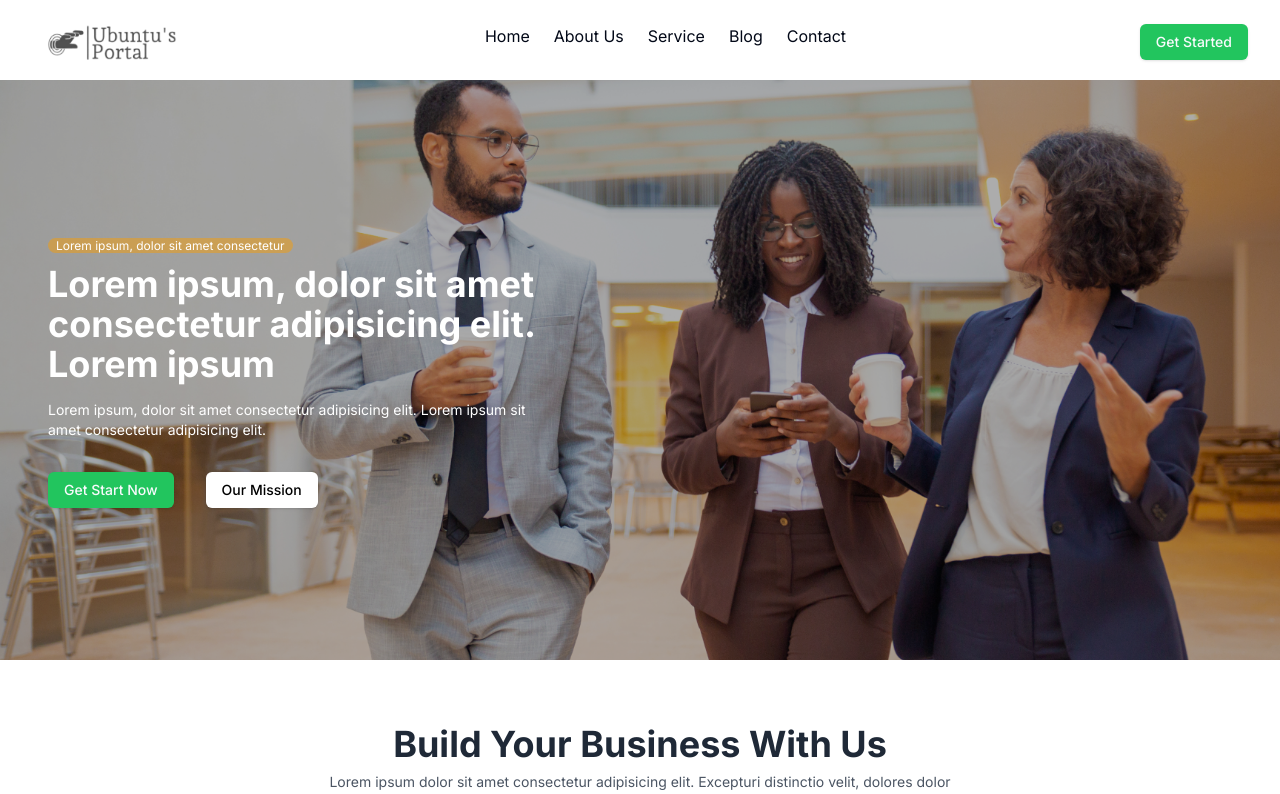
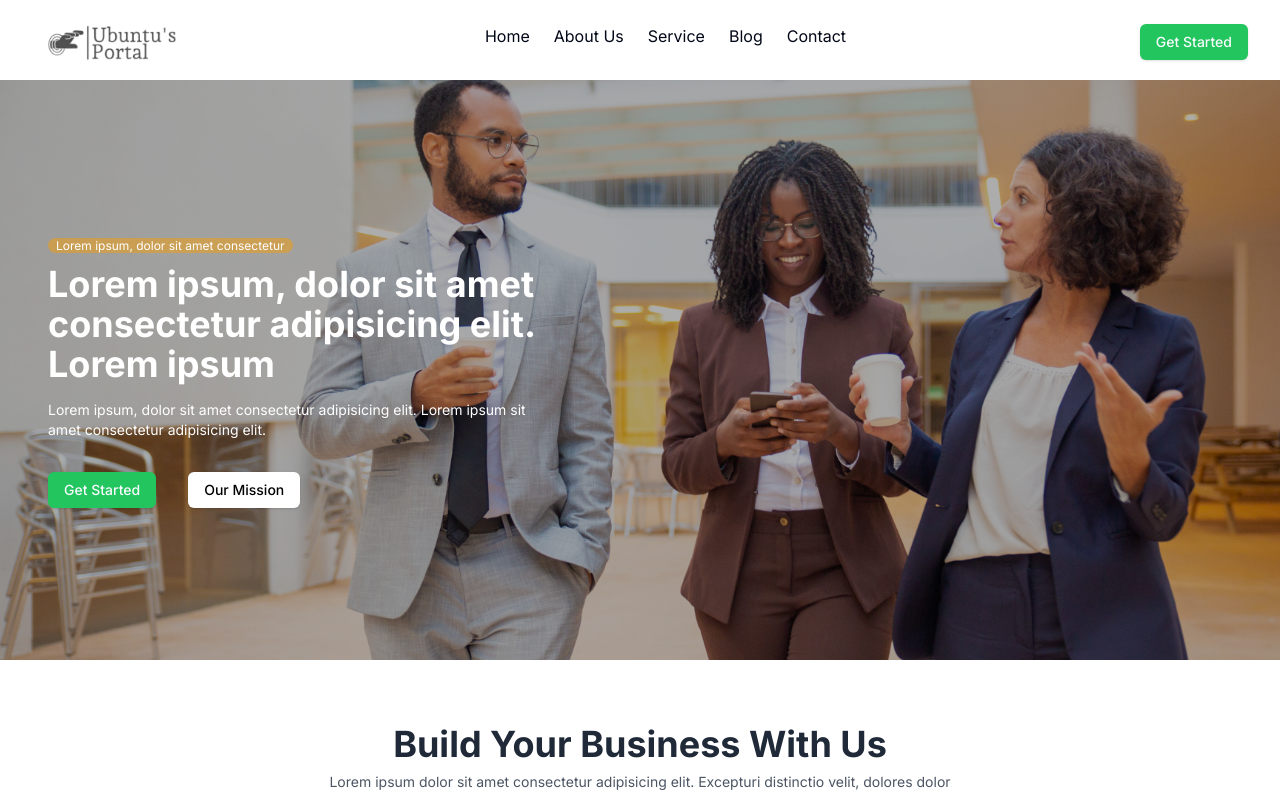
Before and after one commit to ubuntuportal/ubuntu_portal, a Next.js app in the folder ubuntu_portal_frontend/: page /supplier in a window 1280 px wide. Shown: the top 794 px of the page. Built offline with nearby package versions, Linux system fonts and the light colour scheme.

Commit message:
Linked the get started buttons to sign up UI

```diff
--- a/ubuntu_portal_frontend/app/supplier/login/page.tsx
+++ b/ubuntu_portal_frontend/app/supplier/login/page.tsx
@@ -8,7 +8,7 @@ export default function LoginPage() {
     <div className="min-h-screen bg-gray-100 flex flex-col justify-center items-center">
       {/* Logo */}
       <div className="mb-8 mt-8">
-        <a href="#">
+        <a href="/supplier/">
           {/* <Image
             src="/path-to-logo.png" // path to logo
             alt="Logo"
--- a/ubuntu_portal_frontend/app/supplier/register/page.tsx
+++ b/ubuntu_portal_frontend/app/supplier/register/page.tsx
@@ -7,7 +7,7 @@ function SupplierRegisterPage() {
     <div className="min-h-screen bg-gray-100 flex flex-col justify-center items-center">
       {/* Logo */}
       <div className="mb-8 mt-8">
-        <a href="#">
+        <a href="/supplier/">
           {/* <Image
             src="/path-to-logo.png" // path to logo
             alt="Logo"
--- a/ubuntu_portal_frontend/components/supplier/landing-page/HeroSection.tsx
+++ b/ubuntu_portal_frontend/components/supplier/landing-page/HeroSection.tsx
@@ -1,5 +1,6 @@
-import { Button } from '@/components/ui/button';
-import React from 'react';
+import { Button } from "@/components/ui/button";
+import Link from "next/link";
+import React from "react";
 
 function HeroSection() {
   return (
@@ -22,7 +23,10 @@ function HeroSection() {
               ipsum sit amet consectetur adipisicing elit.
             </p>
             <div className="flex mt-8">
-              <Button className="bg-green-500 mr-8">Get Start Now</Button>
+              <Link href="/supplier/register/">
+                <Button className="bg-green-500 mr-8">Get Started</Button>
+              </Link>
+
               <Button className="bg-white text-black">Our Mission</Button>
             </div>
           </div>
--- a/ubuntu_portal_frontend/components/supplier/landing-page/HomeHeader.tsx
+++ b/ubuntu_portal_frontend/components/supplier/landing-page/HomeHeader.tsx
@@ -36,7 +36,7 @@ function HomeHeader() {
           </a>
         ))}{" "}
       </div>
-      <Link href="/supplier/login">
+      <Link href="/supplier/register/">
         <Button className="bg-green-500">Get Started</Button>
       </Link>
     </div>
```
